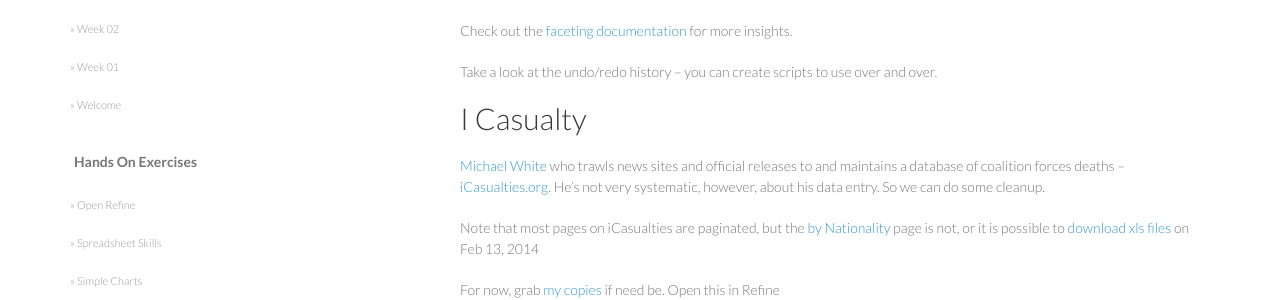
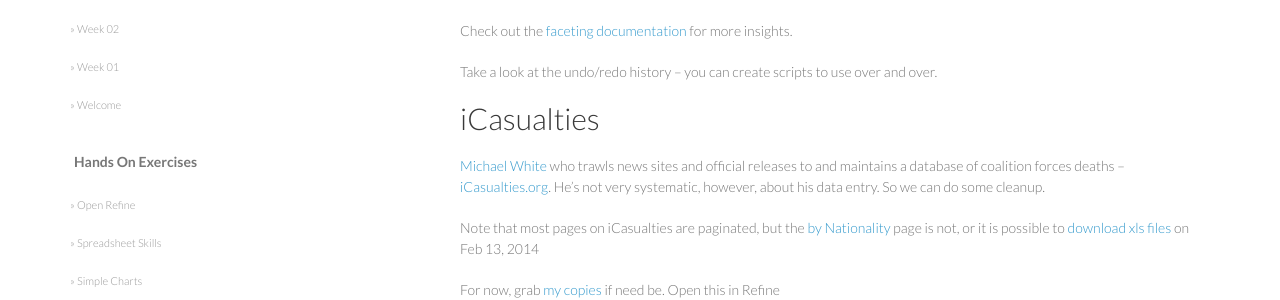
Before and after one commit to amandabee/CUNY-data-skills, a Jekyll site: the page built from _posts/2015-02-11-refine.md, in a window 1280 px wide and 900 px high, scrolled down 592 px. Shown: the part 205-505 px from the top of the window. Built offline with Jekyll 4.4.1, drawn with Linux system fonts in a browser that asks for light colours; nearby versions of some CDN libraries.

Commit message:
Update 2015-02-11-refine.md

```diff
--- a/_posts/2015-02-11-refine.md
+++ b/_posts/2015-02-11-refine.md
@@ -34,7 +34,7 @@
 
 Take a look at the undo/redo history -- you can create scripts to use over and over.
 
-## I Casualty
+## iCasualties
 
 [Michael White](http://www.nytimes.com/2010/11/22/business/media/22link.html) who trawls news sites and official releases to and maintains a database of coalition forces deaths -- [iCasualties.org](http://icasualties.org/OEF/Index.aspx). He's not very systematic, however, about his data entry. So we can do some cleanup.
 
```
